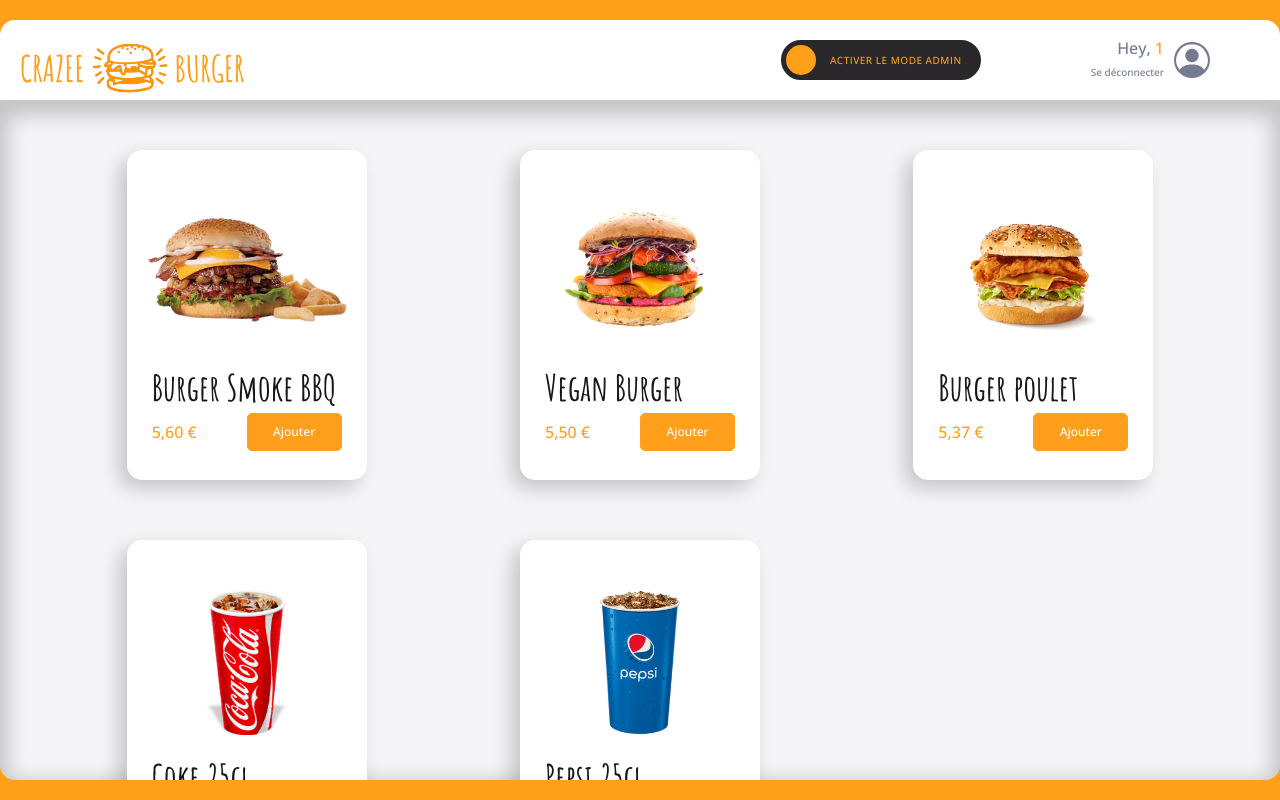
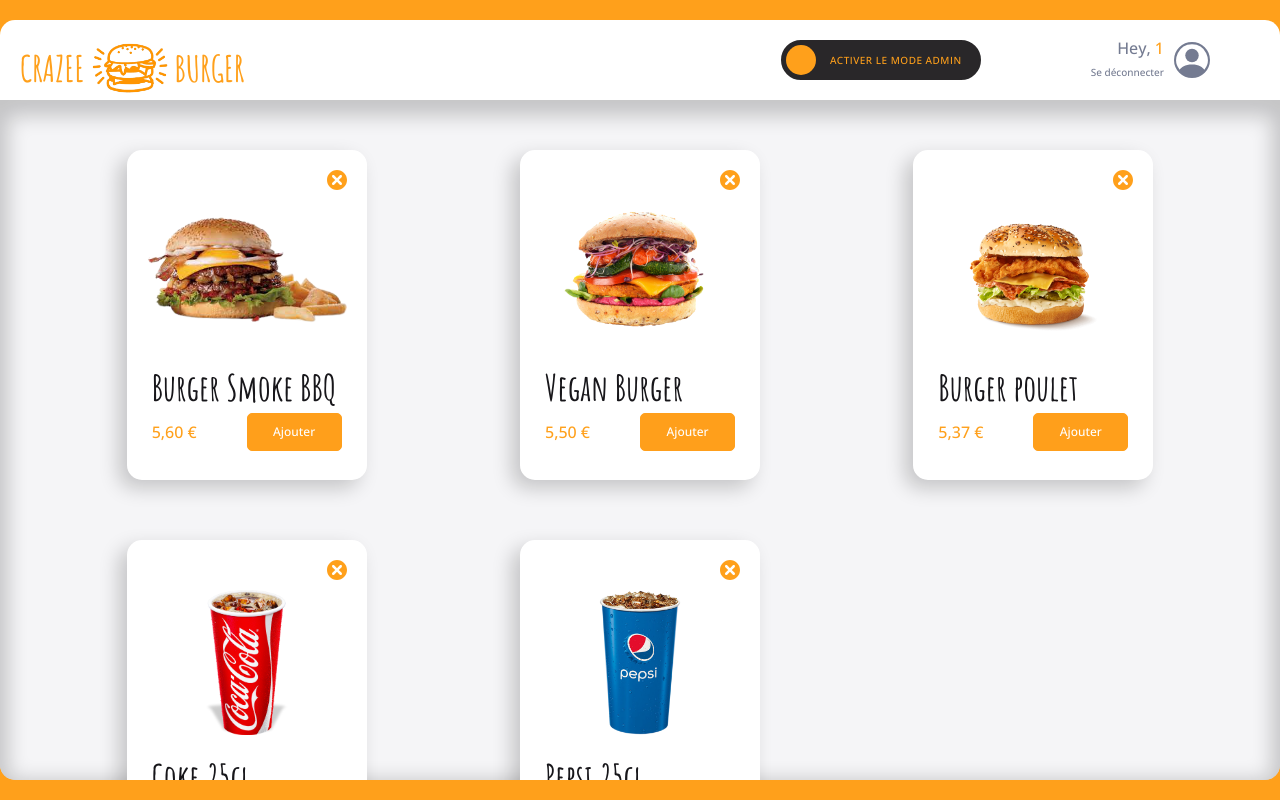
Before and after one commit to thomasdelafosse/Crazee-burger, a React (Vite) app: page /order/1 in a window 1280 px wide. Built offline with nearby package versions, Linux system fonts and the light colour scheme.

Commit message:
💄 F08: CARD > Add deleteButton for card with the style

```diff
--- a/src/Components/pages/order/Admin/Admin.jsx
+++ b/src/Components/pages/order/Admin/Admin.jsx
@@ -20,4 +20,5 @@ const AdminStyled = styled.div`
   bottom: 0;
   left: 0;
   right: 0;
+  z-index: 2;
 `;
--- a/src/Components/pages/order/Admin/AdminPanel/AddForm.jsx
+++ b/src/Components/pages/order/Admin/AdminPanel/AddForm.jsx
@@ -78,10 +78,10 @@ export default function AddForm() {
         </button>
 
         {isSubmitted && (
-          <span className="message">
+          <div className="submit-message">
             <FiCheck className="icon" />
             Ajouté avec succès !
-          </span>
+          </div>
         )}
       </div>
     </AddFormStyled>
@@ -152,7 +152,7 @@ const AddFormStyled = styled.form`
     vertical-align: middle;
   }
 
-  .message {
+  .submit-message {
     margin-left: 5px;
     font-size: ${theme.fonts.size.SM};
     color: ${theme.colors.success};
--- a/src/Components/reusable-ui/Card.jsx
+++ b/src/Components/reusable-ui/Card.jsx
@@ -1,10 +1,14 @@
 import styled from "styled-components";
 import PrimaryButton from "./PrimaryButton";
 import { theme } from "../../theme";
+import { TiDelete } from "react-icons/ti";
 
 export default function Card({ title, imageSource, leftDescription }) {
   return (
     <CardStyled className="produit">
+      <button className="delete-button" aria-label="delete-button">
+        <TiDelete className="icon" />
+      </button>
       <div className="image">
         <img src={imageSource} alt={title} />
       </div>
@@ -31,6 +35,26 @@ const CardStyled = styled.div`
   padding-bottom: 10px;
   box-shadow: -8px 8px 20px 0px rgb(0 0 0 / 20%);
   border-radius: ${theme.borderRadius.extraRound};
+  position: relative;
+
+  .delete-button {
+    position: absolute;
+    top: 15px;
+    right: 15px;
+    cursor: pointer;
+    width: 30px;
+    height: 30px;
+    color: ${theme.colors.primary};
+    padding: 0;
+    border: none;
+    background: none;
+  }
+
+  .icon {
+    /* border: 1px solid blue; */
+    height: 100%;
+    width: 100%;
+  }
 
   .image {
     width: 100%;
```
